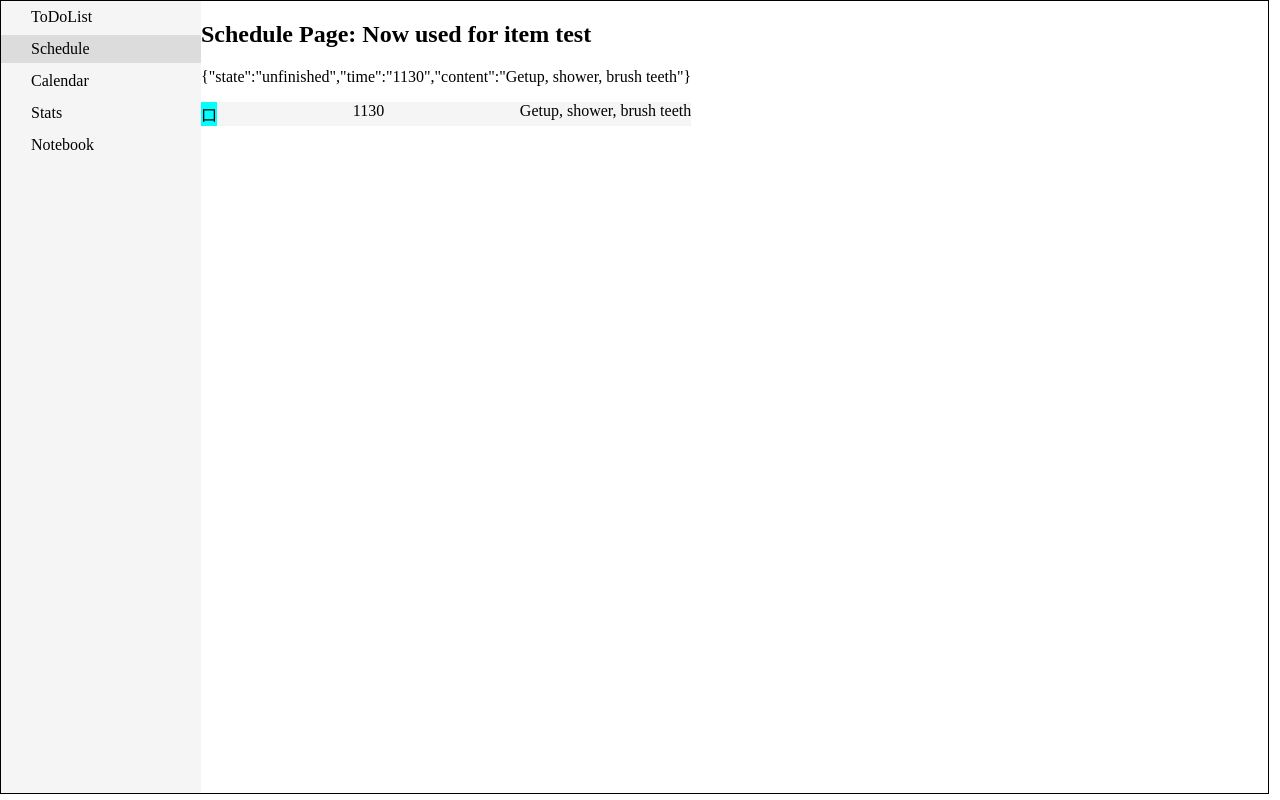
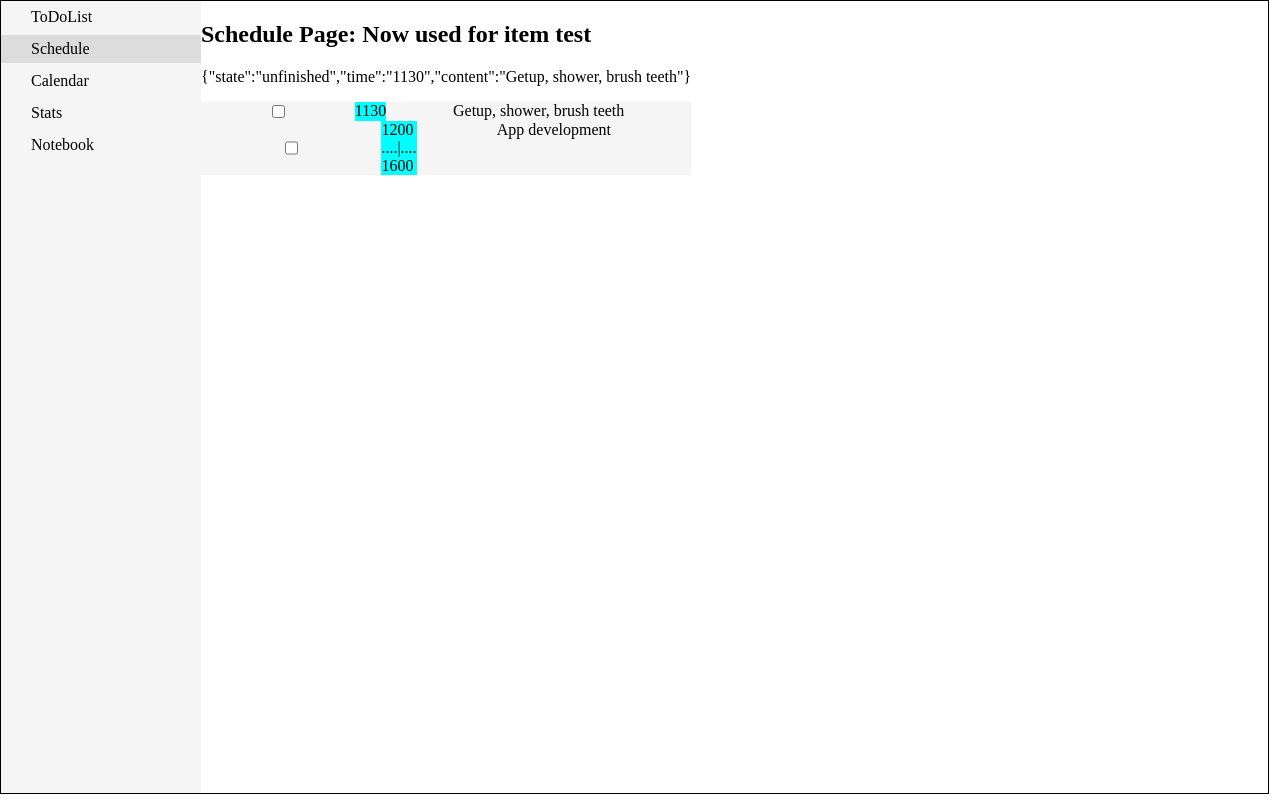
Before and after one commit to Ratioho/eunomia-web, a React (Create React App) app: page / in a window 1280 px wide. Both pictures are taken after a click on the element "Schedule". Built offline with nearby package versions, Linux system fonts and the light colour scheme.

Commit message:
feat: initialize time management items

```diff
--- a/src/pages/PageSchedule.jsx
+++ b/src/pages/PageSchedule.jsx
@@ -7,40 +7,99 @@ const itemInfo = {
   content: 'Getup, shower, brush teeth',
 }
 
+const spanInfo = {
+  state: 'unfinished',
+  time: '1200-1600',
+  content: 'App development',
+}
+
 const Wrapper = styled.div`
   display: block;
 `
 
 const ScheduleItemWrapper = styled.div`
   display: flex;
-  justify-content: space-between;
+  justify-content: space-evenly;
   background: whitesmoke;
   cursor: auto;
 `
 
-const ItemCheckbox = styled.div`
+const ItemTime = styled.div`
   background: aqua;
   cursor: pointer;
 `
 
+const SpanTime = styled.div`
+  display: block;
+  background: aqua;
+`
 
+/**
+ * item 的若干种状态：
+ * 1. todo
+ * 2. done
+ * 3. seal
+ */
 const ScheduleItem = ({info}) => {
 
   const [completeStatus, setCompleteStatus] = useState(info.state)
+  const [isChecked, setIsChecked] = useState(false)
+  const [timeFocus, setTimeFocus] = useState(false)
+
+  const TimeFunctions = ({setVisible}) => {
+
+    return (
+      <>
+        <button>postpone</button>
+        <button>stash</button>
+        {/* Confirm & Cancel */}
+        <button
+          onClick = {() => setVisible(false)}
+        >cancel</button>
+      </>
+    )
+  }
+
 
   return (
     <ScheduleItemWrapper>
-      <ItemCheckbox onClick = {() => setCompleteStatus('finished')}>
-        {completeStatus === 'unfinished'
-          ? '口'
-          : 'X'}
-      </ItemCheckbox>
-      <div>{info.time}</div>
+      <input
+        // onClick={props.handleCheckChieldElement}
+        onChange = {(event) => {setIsChecked(event.target.checked)}}
+        type="checkbox"
+        checked={isChecked} />
+      <ItemTime
+        onClick = {() => {setTimeFocus(true)}}
+      >{info.time}</ItemTime>
+      {timeFocus
+        ? <TimeFunctions setVisible = {setTimeFocus}/>
+        : null}
       <div>{info.content}</div>
     </ScheduleItemWrapper>
   )
 }
 
+
+const ScheduleSpan = ({info}) => {
+
+  const [isChecked, setIsChecked] = useState(false)
+
+  return (
+    <ScheduleItemWrapper>
+      <input
+        // onClick={props.handleCheckChieldElement}
+        onChange = {(event) => {setIsChecked(event.target.checked)}}
+        type="checkbox"
+        checked={isChecked} />
+      <SpanTime>
+        <div>1200</div>
+        <div>....|....</div>
+        <div>1600</div>
+      </SpanTime>
+      <div>{info.content}</div>
+    </ScheduleItemWrapper>
+  )
+}
 
 const PageSchedule = () => {
   return (
@@ -48,6 +107,7 @@ const PageSchedule = () => {
       <h2>Schedule Page: Now used for item test</h2>
       <p>{JSON.stringify(itemInfo)}</p>
       <ScheduleItem info = {itemInfo} />
+      <ScheduleSpan info = {spanInfo} />
     </Wrapper>
   )
 }
```
Also changed, not shown: 1 other file (tests, documents, lock files or other folders).
